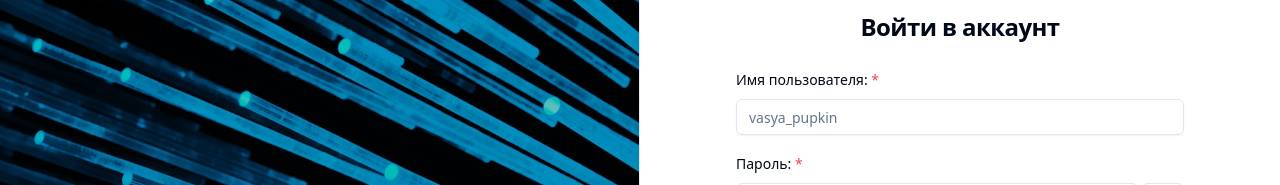
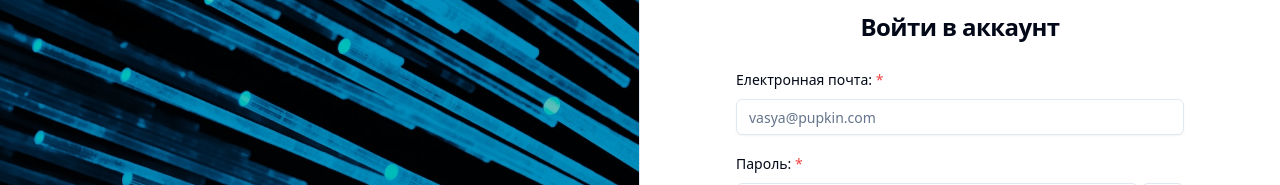
Before and after one commit to artemchs/Retailify-Frontend, a React (Vite) app: page /auth/log-in in a window 1280 px wide. Shown: the part 247-432 px from the top of the page. Built offline with nearby package versions, Linux system fonts and the light colour scheme.

Commit message:
fix: change username fields to email and resolve problem with auth context not being updated

```diff
--- a/src/api/services/Auth.ts
+++ b/src/api/services/Auth.ts
@@ -9,12 +9,12 @@ type OnSuccess = () => void
 
 type SignUpBody = {
   fullName: string
-  username: string
+  email: string
   password: string
 }
 
 type LogInBody = {
-  username: string
+  email: string
   password: string
 }
 
--- a/src/features/auth/log-in/LogInForm.tsx
+++ b/src/features/auth/log-in/LogInForm.tsx
@@ -15,7 +15,7 @@ import FormLabelForRequiredFields from '@/components/forms/FormLabelForRequiredF
 import { Loader2, LogIn } from 'lucide-react'
 import { Link, useNavigate } from '@tanstack/react-router'
 import AuthTitle from '../components/AuthTitle'
-import { logInTitle, signUpTitle, usernamePlaceholder } from '../variables'
+import { logInTitle, signUpTitle, emailPlaceholder } from '../variables'
 import PasswordInput from '../components/PasswordInput'
 import { useState } from 'react'
 import { toast } from 'sonner'
@@ -26,8 +26,8 @@ export default function LogInForm() {
   const form = useForm<z.infer<typeof logInFormSchema>>({
     resolver: zodResolver(logInFormSchema),
     defaultValues: {
+      email: '',
       password: '',
-      username: '',
     },
   })
 
@@ -60,12 +60,16 @@ export default function LogInForm() {
           <form onSubmit={form.handleSubmit(onSubmit)} className='space-y-4'>
             <FormField
               control={form.control}
-              name='username'
+              name='email'
               render={({ field }) => (
                 <FormItem>
-                  <FormLabelForRequiredFields text='Имя пользователя' />
+                  <FormLabelForRequiredFields text='Електронная почта' />
                   <FormControl>
-                    <Input placeholder={usernamePlaceholder} {...field} />
+                    <Input
+                      type='email'
+                      placeholder={emailPlaceholder}
+                      {...field}
+                    />
                   </FormControl>
                   <FormMessage />
                 </FormItem>
--- a/src/features/auth/log-in/log-in-form-schema.ts
+++ b/src/features/auth/log-in/log-in-form-schema.ts
@@ -2,6 +2,6 @@ import { requiredField } from '@/utils/zodErrorMessages'
 import { z } from 'zod'
 
 export const logInFormSchema = z.object({
-  username: z.string().min(1, requiredField),
+  email: z.string().email().min(1, requiredField),
   password: z.string().min(1, requiredField),
 })
--- a/src/features/auth/sign-up/SignUpForm.tsx
+++ b/src/features/auth/sign-up/SignUpForm.tsx
@@ -19,7 +19,7 @@ import {
   fullNamePlaceholder,
   logInTitle,
   signUpTitle,
-  usernamePlaceholder,
+  emailPlaceholder,
 } from '../variables'
 import PasswordInput from '../components/PasswordInput'
 import Auth from '@/api/services/Auth'
@@ -33,7 +33,7 @@ export default function SignUpForm() {
     defaultValues: {
       fullName: '',
       password: '',
-      username: '',
+      email: '',
     },
   })
 
@@ -82,12 +82,16 @@ export default function SignUpForm() {
             />
             <FormField
               control={form.control}
-              name='username'
+              name='email'
               render={({ field }) => (
                 <FormItem>
-                  <FormLabelForRequiredFields text='Имя пользователя' />
+                  <FormLabelForRequiredFields text='Електронная почта' />
                   <FormControl>
-                    <Input placeholder={usernamePlaceholder} {...field} />
+                    <Input
+                      type='email'
+                      placeholder={emailPlaceholder}
+                      {...field}
+                    />
                   </FormControl>
                   <FormMessage />
                 </FormItem>
--- a/src/features/auth/sign-up/sign-up-form-schema.ts
+++ b/src/features/auth/sign-up/sign-up-form-schema.ts
@@ -3,7 +3,7 @@ import { z } from 'zod'
 
 export const signUpFormSchema = z.object({
   fullName: z.string().min(1, requiredField),
-  username: z.string().min(1, requiredField),
+  email: z.string().email().min(1, requiredField),
   password: z
     .string()
     .min(1, requiredField)
--- a/src/features/auth/variables.ts
+++ b/src/features/auth/variables.ts
@@ -2,5 +2,5 @@ export const signUpTitle = 'Создать новый аккаунт'
 export const logInTitle = 'Войти в аккаунт'
 
 export const fullNamePlaceholder = 'Василий Иванович Пупкин'
-export const usernamePlaceholder = 'vasya_pupkin'
+export const emailPlaceholder = 'vasya@pupkin.com'
 export const passwordPlaceholder = '••••••••••••••••'
--- a/src/providers/AuthProvider.tsx
+++ b/src/providers/AuthProvider.tsx
@@ -9,7 +9,7 @@ export default function AuthProvider({
   children: React.ReactNode
 }) {
   const [auth, setAuth] = useState<AuthContextType>({})
-  const at = accessToken.value()
+  const [at] = useState(accessToken.value())
 
   useEffect(() => {
     if (at) {
```
